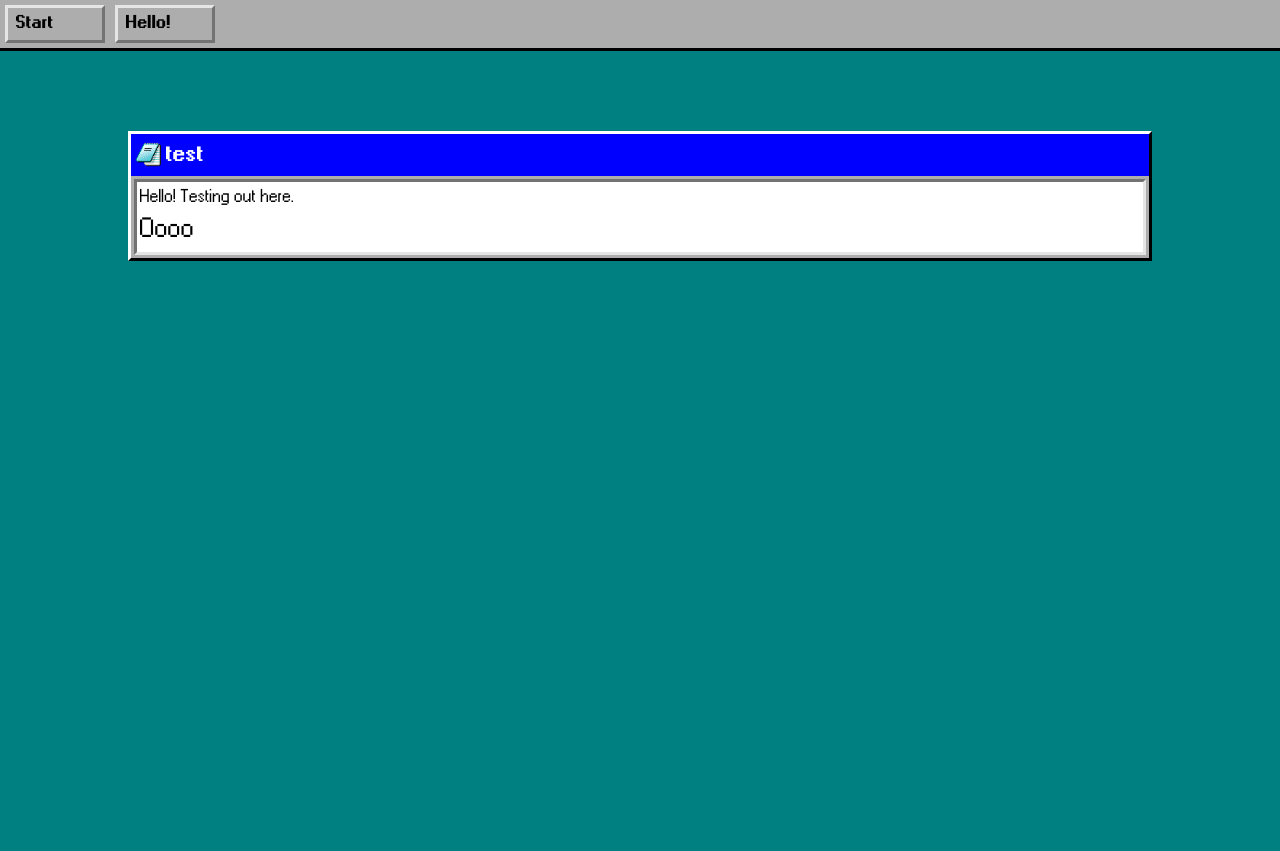
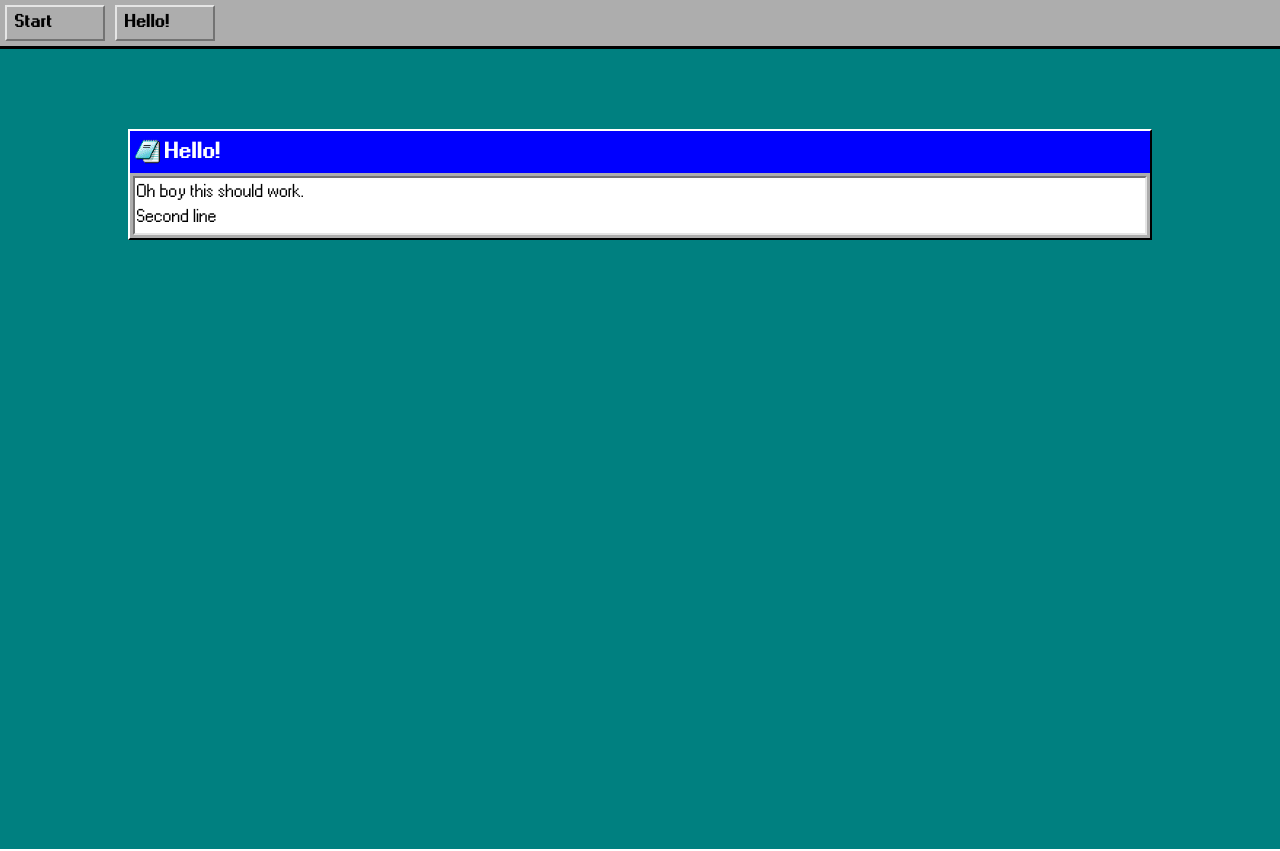
Before and after one commit to fen123456/personal-website, a Vue app: page / in a window 1280 px wide. Built offline with nearby package versions, Linux system fonts and the light colour scheme; the HTML template or start-up script is replaced by a standard one.

Commit message:
Finished images. Introduced textwindows.

```diff
--- a/src/assets/main.css
+++ b/src/assets/main.css
@@ -12,24 +12,24 @@ h1 {
 }
 
 .pos-z-bw {
-  border: 3px;
+  border: 2px;
   border-style: solid;
   border-color: white black black white;
 }
 
 .neg-z-bw {
-  border: 3px;
+  border: 2px;
   border-style: solid;
   border-color: black white white black;
 }
 .pos-z-grey {
-  border: 3px;
+  border: 2px;
   border-style: solid;
   border-color: var(--light-grey) var(--dark-grey) var(--dark-grey) var(--light-grey);
 }
 
 .neg-z-grey {
-  border: 3px;
+  border: 2px;
   border-style: solid;
   border-color: var(--dark-grey) var(--light-grey) var(--light-grey) var(--dark-grey);
 }
--- /dev/null
+++ b/src/components/TextWindow.vue
@@ -0,0 +1,30 @@
+<script lang="ts">
+import { defineComponent, type PropType } from 'vue'
+import WindowFrame from './WindowFrame.vue'
+
+export default defineComponent({
+  name: 'TextWindow',
+  components: { WindowFrame },
+  props: {
+    title: {
+      required: true,
+      type: String as PropType<string>,
+    },
+  },
+})
+</script>
+
+<template>
+  <WindowFrame :title="title" icon="notepad">
+    <div class="text-pane neg-z-grey">
+      <slot>Oops!</slot>
+    </div>
+  </WindowFrame>
+</template>
+
+<style scoped>
+.text-pane {
+  background-color: white;
+  padding: 2px;
+}
+</style>
--- a/src/components/WindowFrame.vue
+++ b/src/components/WindowFrame.vue
@@ -11,28 +11,32 @@
 </template>
 
 <script lang="ts">
-import { defineComponent, ref } from 'vue'
+import { defineComponent, ref, type PropType } from 'vue'
 import notepadIcon from '../assets/notepad-4.png'
 import minesweeperIcon from '../assets/minesweeper-1.png'
 
 export default defineComponent({
+  name: 'WindowFrame',
   props: {
     title: {
       required: true,
-      type: String,
+      type: String as PropType<string>,
     },
     icon: {
       required: false,
-      type: String,
+      type: String as PropType<string>,
+      default: '',
     },
   },
   setup(props) {
-    const sources = {
+    const sources: {
+      [key: string]: string
+    } = {
       notepad: notepadIcon,
       minesweeper: minesweeperIcon,
     }
     const src = ref<string>('')
-    src.value = sources[props.icon] === undefined ? sources.notepad : sources[props.icon]
+    src.value = sources[props.icon] ?? notepadIcon
     return { src }
   },
 })
--- a/src/views/HomeView.vue
+++ b/src/views/HomeView.vue
@@ -1,20 +1,18 @@
 <script lang="ts">
 import { defineComponent } from 'vue'
-import WindowFrame from '../components/WindowFrame.vue'
+import TextWindow from '@/components/TextWindow.vue'
 
 export default defineComponent({
   name: 'HomeView',
-  components: { WindowFrame },
+  components: { TextWindow },
 })
 </script>
 
 <template>
-  <WindowFrame title="test" icon="notepad">
-    <div class="text-pane neg-z-grey">
-      Hello! Testing out here.
-      <h2>Oooo</h2>
-    </div>
-  </WindowFrame>
+  <TextWindow title="Hello!">
+    <p>Oh boy this should work.</p>
+    <p>Second line</p>
+  </TextWindow>
 </template>
 
 <style scoped>
```
